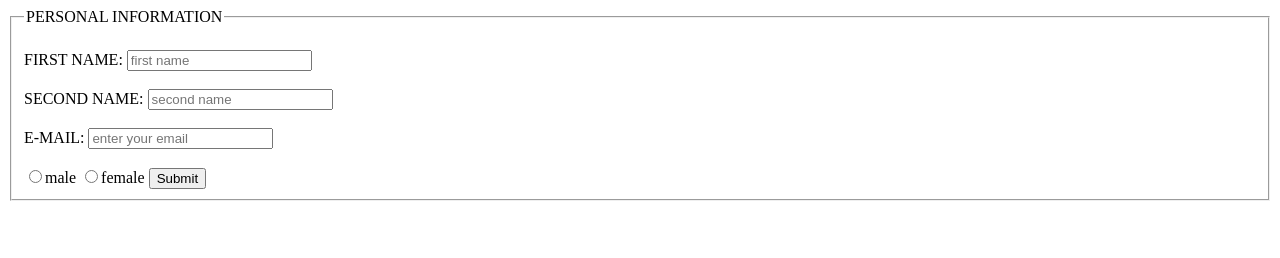
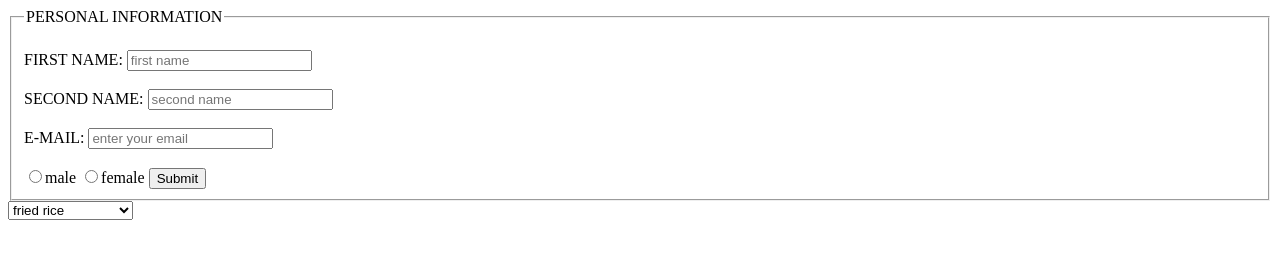
Before and after one commit to kamalakar5683/gfg-task, a plain HTML site: page index.html in a window 1280 px wide. Drawn offline with Linux system fonts and the light colour scheme.

Commit message:
index.htnl

```diff
--- a/index.html
+++ b/index.html
@@ -19,7 +19,16 @@
 <input type="radio">male  <input type="radio">female
         <input type="submit" >
         </fieldset>
-
+        <select name="receipies" id="">
+            <optgroup label="veg">
+                <option value="fried rice">fried rice</option>
+                <option value="majuria">manjuria</option>
+            </optgroup>
+            <optgroup label="non veg">
+                <option value="chicken-biryani">chicken biryani</option>
+                <option value="france">france</option>
+            </optgroup>
+        </select>
     </form>
 </body>
 </html>
```
